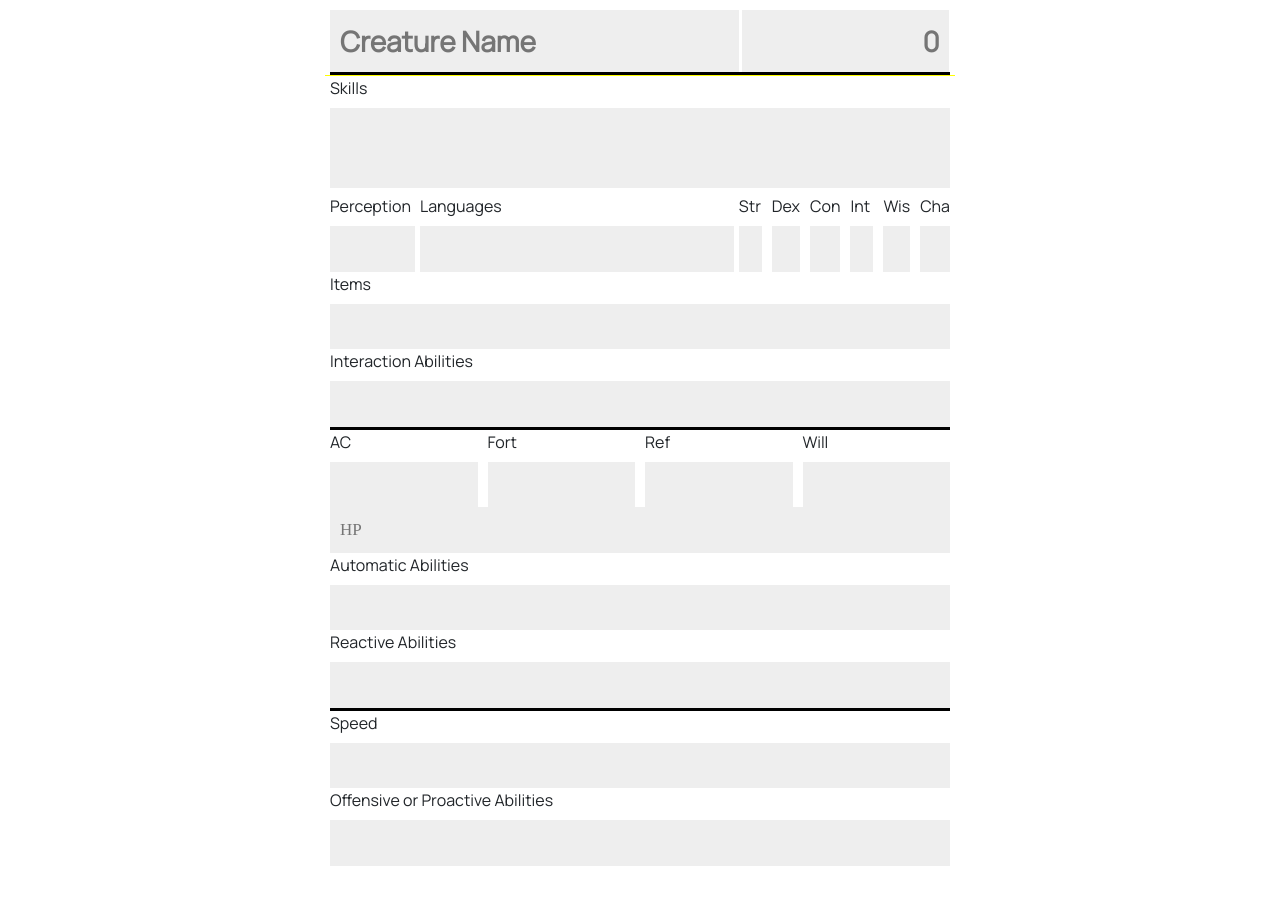
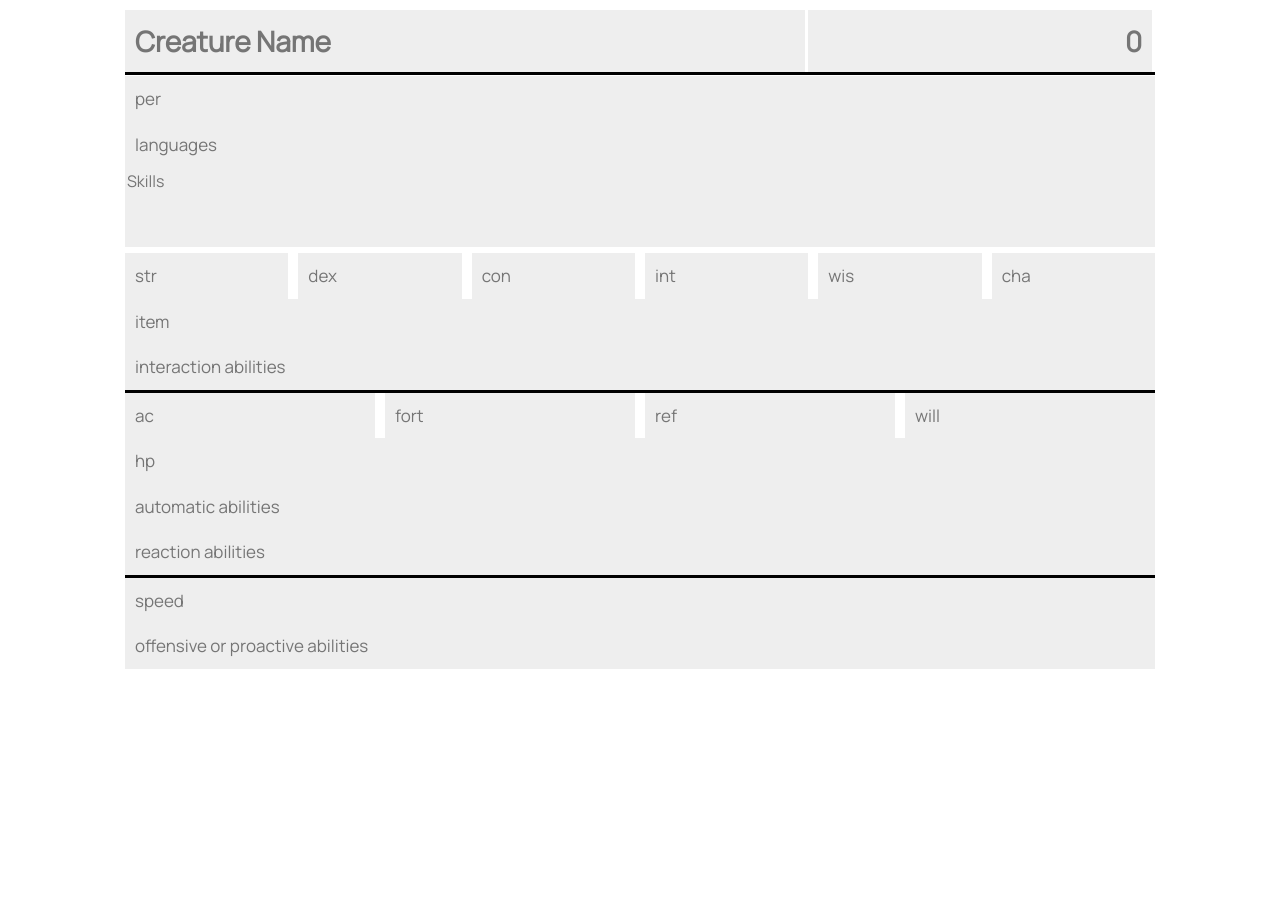
Before and after one commit to DireDog/EncounterPath, a plain HTML site: page index.html in a window 1280 px wide. Shown: the part 880-1784 px from the top of the page. After the commit the page ends 1689 px from the top, so only its background shows below. Drawn offline with nearby package versions, Linux system fonts and the light colour scheme.

Commit message:
output form correction

```diff
--- a/index.html
+++ b/index.html
@@ -30,7 +30,7 @@
     <div class="tab">
       <!--creature name-->
       <lable>Name: </label>
-        <p><input placeholder="Creature Name" onchange="simpleTextUpdate(nameIn,nameOut,'name')" id="nameIn"></p>
+        <p><input placeholder="Creature Name" onchange="nameUpdate()" id="nameIn"></p>
         <!--creature level-->
         <lable>CR: </label>
           <select name="crLevel" class="custom-select" onchange="crUpdate()" id="crIn" required>
@@ -526,7 +526,7 @@
       <div class="row">
         <div class="col-sm-3">
           <label for="hpId">HP: </label>
-          <select name="hp" class="custom-select" onchange="hpUpdate()" id="hpId">
+          <select name="hp" class="custom-select" onchange="hpBlockUpdate()" id="hpId">
             <option selected>Select</option>
             <option value="0">Extreme</option>
             <option value="1">High</option>
@@ -544,10 +544,10 @@
       <textarea type="text" class="no-outline" id="immunIn" onchange="simpleTextUpdate(immunIn,immunOut,'immunities')"></textarea>
 
       <label>Weaknesses: </label>
-      <textarea type="text" class="no-outline"></textarea>
+      <textarea type="text" class="no-outline" id="weakIn" onchange="simpleTextUpdate(weakIn,weakOut,'weaknesses')"></textarea>
 
       <label>Resistances: </label>
-      <textarea type="text" class="no-outline"></textarea>
+      <textarea type="text" class="no-outline" id="resIn" onchange="simpleTextUpdate(resIn,resOut,'resistances')"></textarea>
 
       <label>Speed: </label>
       <p><input placeholder="Speed" onchange="simpleTextUpdate(speedIn,speedOut,'speed')" id="speedIn" /></p>
@@ -611,7 +611,7 @@
     <div class="container-fluid">
       <div class="row justify-content-center">
         <div class="col-sm-12">
-          <div class="step-container" style="text-align:center;">
+          <div class="step-container">
             <span class="step">Name</span>
             <span class="step">Baseline</span>
             <span class="step">Theme</span>
@@ -645,10 +645,10 @@
           </span>
         </div>
       </div>
-      <div style="border-bottom: 3px solid black"></div>
+      <div class="underlineBlock"></div>
       <!---->
       <div class="form-row">
-        <div class="col section-trait" id="col-traits">
+        <div class="col section-trait">
           <span id="rareT"></span>
           <span id="alignT"></span>
           <span id="sizeT"></span>
@@ -658,143 +658,107 @@
       <!---->
 
       <div class="form-row">
+        <div class="col">
+          <input placeholder="per" type="text" class="no-outline" id="perOut" readonly>
+        </div>
+      </div>
 
-      </div>
       <div class="form-row">
-        <div class="col inline-label">
-          <label for="skillOut">Skills </label>
-          <textarea type="text" class="no-outline" id="skillOut" readonly></textarea>
+        <div class="col">
+          <input placeholder="languages" type="text" class="no-outline" id="lanOut" readonly>
         </div>
       </div>
 
       <div class="form-row">
         <div class="col inline-label">
-          <label for="perOut">Perception </label>
-          <input type="text" style="width:5em" class="no-outline" id="perOut" readonly>
-        </div>
-
-        <div class="form-row">
-          <div class="col inline-label">
-            <label for="lanOut">Languages </label>
-            <input type="text" class="no-outline" id="lanOut" readonly>
-          </div>
-        </div>
-
-        <div class="col inline-label">
-          <label for="strAbiModOut">Str </label>
-          <input type="text" class="no-outline" id="strAbiModOut" readonly>
-        </div>
-        <div class="col inline-label">
-          <label for="dexAbiModOut">Dex </label>
-          <input type="text" class="no-outline" id="dexAbiModOut" readonly>
-        </div>
-        <div class="col inline-label">
-          <label for="conAbiModOut">Con </label>
-          <input type="text" class="no-outline" id="conAbiModOut" readonly>
-        </div>
-        <div class="col inline-label">
-          <label for="intAbiModOut">Int </label>
-          <input type="text" class="no-outline" id="intAbiModOut" readonly>
-        </div>
-        <div class="col inline-label">
-          <label for="wisAbiModOut">Wis </label>
-          <input type="text" class="no-outline" id="wisAbiModOut" readonly>
-        </div>
-        <div class="col inline-label">
-          <label for="chaAbiModOut">Cha </label>
-          <input type="text" class="no-outline" id="chaAbiModOut" readonly>
+          <textarea placeholder="Skills" type="text" class="no-outline" id="skillOut" readonly></textarea>
         </div>
       </div>
 
       <div class="form-row">
         <div class="col inline-label">
-          <label for="">Items </label>
-          <input type="text" class="no-outline" id="" readonly>
+          <input placeholder="str" type="text" class="no-outline" id="strAbiModOut" readonly>
+        </div>
+        <div class="col inline-label">
+          <input placeholder="dex" type="text" class="no-outline" id="dexAbiModOut" readonly>
+        </div>
+        <div class="col inline-label">
+          <input placeholder="con" type="text" class="no-outline" id="conAbiModOut" readonly>
+        </div>
+        <div class="col inline-label">
+          <input placeholder="int" type="text" class="no-outline" id="intAbiModOut" readonly>
+        </div>
+        <div class="col inline-label">
+          <input placeholder="wis" type="text" class="no-outline" id="wisAbiModOut" readonly>
+        </div>
+        <div class="col inline-label">
+          <input placeholder="cha" type="text" class="no-outline" id="chaAbiModOut" readonly>
+        </div>
+      </div>
+
+      <div class="form-row">
+        <div class="col inline-label">
+          <input placeholder="item" type="text" class="no-outline" id="" readonly>
         </div>
       </div>
 
       <div class="form-row">
         <div class="col inline-label ">
-          <label for="">Interaction Abilities </label>
-          <input type="text" class="no-outline" id="" readonly>
+          <input placeholder="interaction abilities" type="text" class="no-outline" id="" readonly>
         </div>
       </div>
-      <div style="border-bottom: 3px solid black"></div>
+      <div class="underlineBlock"></div>
 
       <div class="form-row">
         <div class="col inline-label">
-          <label for="acOutId">AC </label>
-          <input type="text" class="no-outline" id="acOutId" readonly>
+          <input placeholder="ac" type="text" class="no-outline" id="acOut" readonly>
         </div>
         <div class="col inline-label">
-          <label for="fortOutId">Fort </label>
-          <input type="text" class="no-outline" id="fortOutId" readonly>
+          <input placeholder="fort" type="text" class="no-outline" id="fortOut" readonly>
         </div>
         <div class="col inline-label">
-          <label for="refOutId">Ref </label>
-          <input type="text" class="no-outline" id="refOutId" readonly>
+          <input placeholder="ref" type="text" class="no-outline" id="refOut" readonly>
         </div>
         <div class="col inline-label">
-          <label for="willOutId">Will </label>
-          <input type="text" class="no-outline" id="willOutId" readonly>
+          <input placeholder="will" type="text" class="no-outline" id="willOut" readonly>
         </div>
       </div>
 
       <div class="form-row">
         <div class="col inline-label">
-          <!--<label for="hpOutId">HP </label>-->
-          <input type="text" placeholder="HP" class="no-outline" id="hpOutId" readonly>
-        </div>
-      </div>
-      <!---->
-      <!--
-          <label for="">Immunities </label>
-          <input type="text" placeholder="" class="no-outline" id="">
-        </div>
-      </div>
-
-      <div class="form-row">
-        <div class="col inline-label">
-          <label for="">Weaknesses </label>
-          <input type="text" placeholder="" class="no-outline" id="">
-        </div>
-      </div>
-
-      <div class="form-row">
-        <div class="col inline-label">
-          <label for="">Resistances </label>
-          <input type="text" placeholder="" class="no-outline" id="">
-
+          <input placeholder="hp" type="text" class="no-outline" id="hpBlockOut" readonly>
         </div>
       </div>
 
       <!---->
       <div class="form-row">
         <div class="col inline-label ">
-          <label for="">Automatic Abilities </label>
-          <input type="text" class="no-outline" id="" readonly>
+          <input placeholder="automatic abilities"  type="text" class="no-outline" id="" readonly>
         </div>
       </div>
 
       <div class="form-row">
         <div class="col inline-label ">
-          <label for="">Reactive Abilities </label>
-          <input type="text" class="no-outline" id="" readonly>
+          <input placeholder="reaction abilities" type="text" class="no-outline" id="" readonly>
         </div>
       </div>
-      <div style="border-bottom: 3px solid black"></div>
+      <div class="underlineBlock"></div>
 
       <div class="form-row">
         <div class="col inline-label ">
-          <label for="speedOut">Speed </label>
-          <input type="text" class="no-outline" id="speedOut" readonly>
+          <input placeholder="speed" type="text" class="no-outline" id="speedOut" readonly>
         </div>
       </div>
 
+      <div class="form-row meleeDiv">
+      </div>
+
+      <div class="form-row spellDiv">
+      </div>
+
       <div class="form-row">
-        <div class="col inline-label ">
-          <label for="">Offensive or Proactive Abilities </label>
-          <input type="text" class="no-outline" id="" readonly>
+        <div class="col">
+          <input placeholder="offensive or proactive abilities" type="text" class="no-outline" id="" readonly>
         </div>
       </div>
 
--- a/res/css/inputForm.css
+++ b/res/css/inputForm.css
@@ -3,7 +3,6 @@
   margin: 100px auto;
   padding: 40px;
   width: 70%;
-  min-width: 700px;
 }
 
 textarea {
@@ -17,7 +16,7 @@ input {
   padding: 10px;
   width: 100%;
   font-size: 17px;
-  font-family: Raleway;
+  font-family: 'Manrope', sans-serif;
   border: 1px solid #aaaaaa;
   vertical-align: middle;
 }
--- a/res/css/msForm.css
+++ b/res/css/msForm.css
@@ -80,4 +80,6 @@ select.invalid {
   opacity: 1;
 }
 
-.step-container {}
+.step-container {
+  text-align: center;
+}
--- a/res/css/outputForm.css
+++ b/res/css/outputForm.css
@@ -5,7 +5,6 @@
   margin: 100px auto;
   padding: 40px;
   white-space: normal;
-  width: 700px;
 }
 
 /* TOP SECTIONS */
@@ -24,30 +23,33 @@
   width: 33.4%;
 }
 
-#creatureRarity {
+#rarity {
   text-align: center;
   white-space: nowrap;
   color: white;
   background-color: orange;
   border: 1px solid black;
+  border-radius: 6px;
   font-family: 'Manrope', sans-serif;
 }
 
-#creatureAlign {
+#align {
   text-align: center;
   white-space: nowrap;
   color: white;
   background-color: blue;
   border: 1px solid black;
+  border-radius: 6px;
   font-family: 'Manrope', sans-serif;
 }
 
-#creatureSize {
+#size {
   text-align: center;
   white-space: nowrap;
   color: white;
   background-color: green;
   border: 1px solid black;
+  border-radius: 6px;
   font-family: 'Manrope', sans-serif;
 }
 
@@ -63,10 +65,13 @@
 /* Style the input fields */
 .inline-label {
   display: inline-block;
+  font-weight: bold;
+  font-family: 'Manrope', sans-serif;
 }
 
 .inline-label .input {
   display: inline;
+  font-weight: bold;
 }
 
 .custom-select {
@@ -84,6 +89,12 @@
   width: 100%;
 }
 
-#col-traits {
+.section-trait {
+  /*
   background-color: yellow;
+  display: inline-block; */
 }
+
+.underlineBlock {
+  border-bottom: 3px solid black;
+}
```
Also changed, not shown: res/scripts/formField.js (+24 -15 lines).
